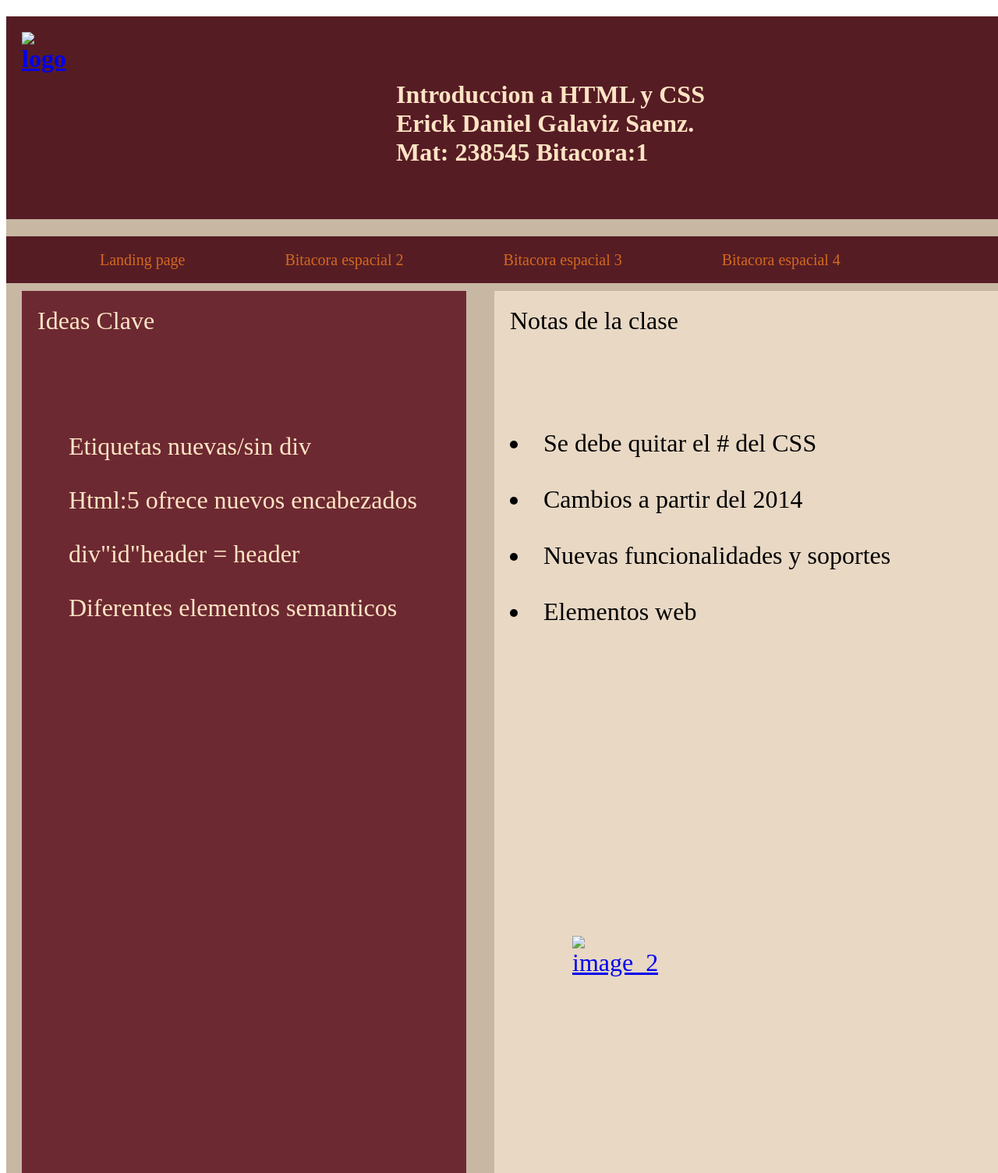
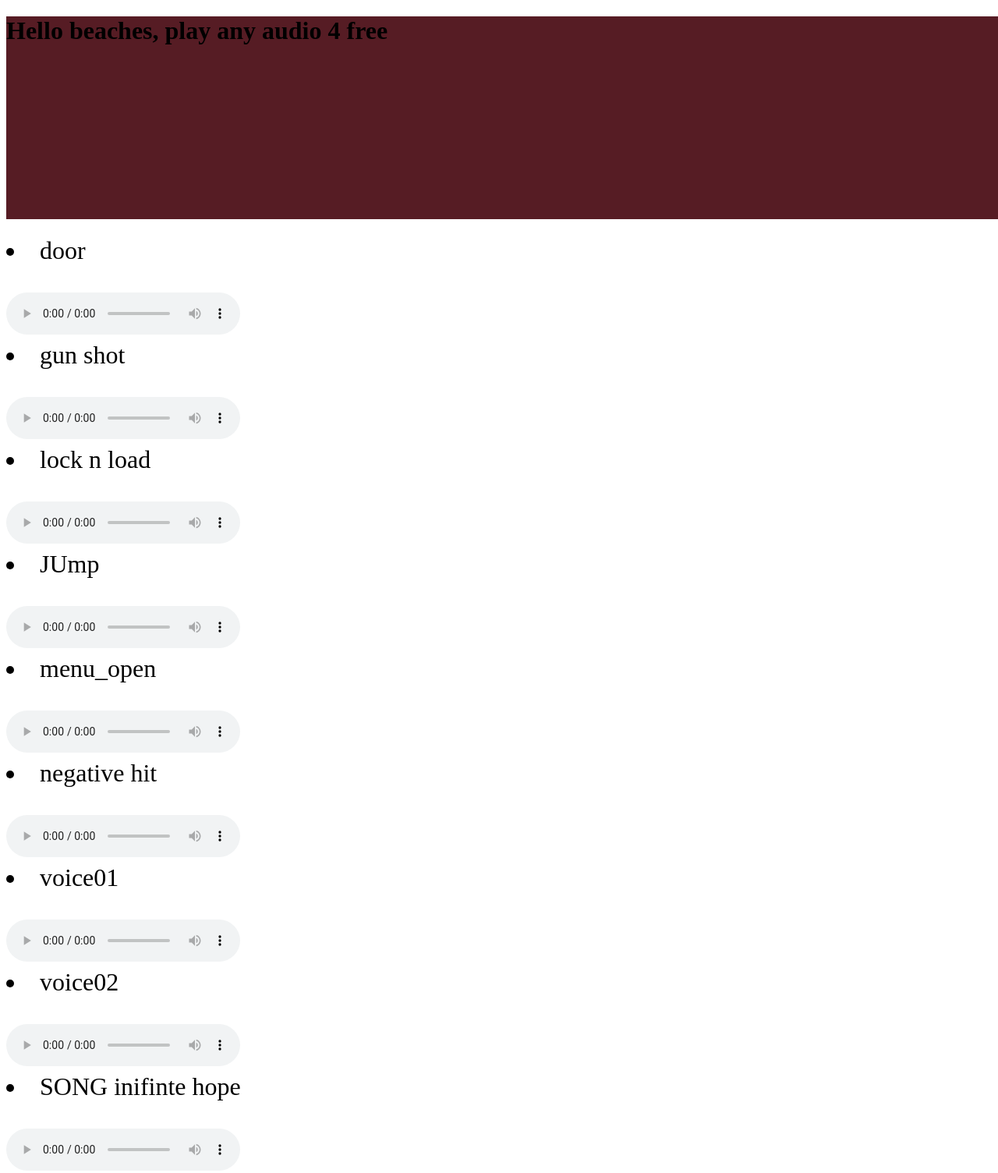
Before and after one commit to erickisunique/erick.github.io, a plain HTML site: page index.html in a window 1280 px wide. Shown: the top 1504 px of the page at 78% size. Drawn offline with Linux system fonts and the light colour scheme; files that its build step writes are made by us from their sources.

Commit message:
new commit

```diff
--- a/index.html
+++ b/index.html
@@ -4,7 +4,7 @@
 <head>
     <meta charset="UTF-8">
     <meta name="viewport" content="width=\, initial-scale=1.0">
-    <title>bitacora_1</title>
+    <title>auditos</title>
     <link rel="stylesheet" href="style/style.css">
 
     <style>
@@ -17,86 +17,67 @@
 </head>
 
 <body>
+    <h1>Hello beaches, play any audio 4 free</h1>
 
-    <body background="lays.png"></body>
-    <main>
+    <li>door</li>
+    <audio controls >
+        <source src="door.mp3" type="audio/mp3">
+      Your browser does not support the audio element.
+      </audio>
 
-        <h1>
+      <li>gun shot</li>
+    <audio controls >
+        <source src="fx_gun shot.mp3" type="audio/mp3">
+      Your browser does not support the audio element.
+      </audio>
 
+      <li>lock n load</li>
+    <audio controls >
+        <source src="fx_lock and load.mp3" type="audio/mp3">
+      Your browser does not support the audio element.
+      </audio>
 
-            <div class="photo">
-                <a href="lays.png" title="logo" target="_blank">
-                    <img src="lays.png" alt="logo" width="250" height="150">
-                </a>
-            </div>
+      <li>JUmp</li>
+    <audio controls >
+        <source src="fx_jump.mp3" type="audio/mp3">
+      Your browser does not support the audio element.
+      </audio>
 
+      <li>menu_open</li>
+      <audio controls >
+          <source src="fx_menu_open.mp3" type="audio/mp3">
+        Your browser does not support the audio element.
+        </audio>
 
-            <div id="text">
-                <p>
-                    Introduccion a HTML y CSS
-                    Erick Daniel Galaviz Saenz.
-                    Mat: 238545 Bitacora:1
-                </p>
-            </div>
+        <li>negative hit</li>
+      <audio controls >
+          <source src="fx_negative_hit.mp3" type="audio/mp3">
+        Your browser does not support the audio element.
+        </audio>
 
-        </h1>
+        <li>voice01</li>
+      <audio controls >
+          <source src="voice01.mp3" type="audio/mp3">
+        Your browser does not support the audio element.
+        </audio>
 
-        <nav>
-            <a href="/IMPORTANT/bitacoras/landing_page/index.html">Landing page</a>
-            <a href="/IMPORTANT/bitacoras/bitacora_2/index.html">Bitacora espacial 2</a>
-            <a href="/IMPORTANT/bitacoras/bitacora_3/index.html">Bitacora espacial 3</a>
-            <a href="/IMPORTANT/bitacoras/bitacora_4/index.html">Bitacora espacial 4</a>
-        </nav>
+        <li>voice02</li>
+      <audio controls >
+          <source src="voice02.mp3" type="audio/mp3">
+        Your browser does not support the audio element.
+        </audio>
 
+        <li>SONG inifinte hope</li>
+      <audio controls >
+          <source src="The Non-Finite Hope_11.mp3" type="audio/mp3">
+        Your browser does not support the audio element.
+        </audio>
 
-
-        <div id="h2_1"> Ideas Clave
-            <div id="text_1">
-                <p>
-                <ul>Etiquetas nuevas/sin div</ul>
-                <ul>Html:5 ofrece nuevos encabezados</ul>
-                <ul>div"id"header = header</ul>
-                <ul>Diferentes elementos semanticos</ul>
-                </p>
-            </div>
-
-        </div>
-
-        <div id="h2_2"> Notas de la clase
-            <div id="text_2">
-                <p>
-                    <li>Se debe quitar el # del CSS</li>
-                    <li>Cambios a partir del 2014</li>
-                    <li>Nuevas funcionalidades y soportes</li>
-                    <li>Elementos web</li>
-
-
-                </p>
-            </div>
-
-            <div id="image_2">
-
-                <div class="photo">
-                    <a href="Screenshot.png" title="image_2" target="_blank">
-                        <img src="Screenshot.png" alt="image_2" width="500" height="300">
-                    </a>
-                </div>
-
-            </div>
-        </div>
-
-        <div id="h2_3"> Resumen
-            <div id="text_3">
-                <p>
-                    El uso de etiquetas semanticas, pasando de html 4 a html 5, se caracteriza por un cambio de uso en
-                    los divs. <strong>html 5 permite el uso de diferente semantica dentro de los elementos web</strong>, proporcionando
-                    una capacidad de comprension aumentada comparado a su predecesor.
-
-                </p>
-            </div>
-        </div>
-
-    </main>
+        <li>SONG RED</li>
+      <audio controls >
+          <source src="RED.mp3" type="audio/mp3">
+        Your browser does not support the audio element.
+        </audio>
 
 </body>
 
```
Also changed, not shown: 11 other files.
